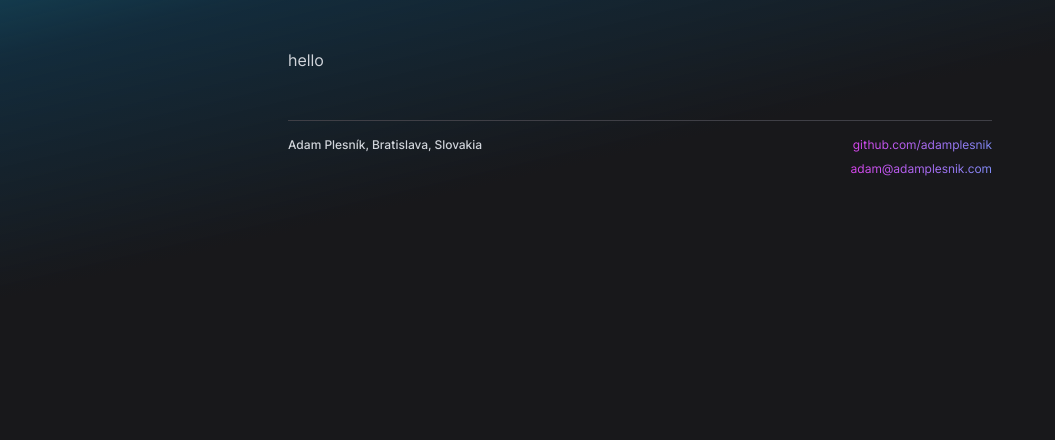
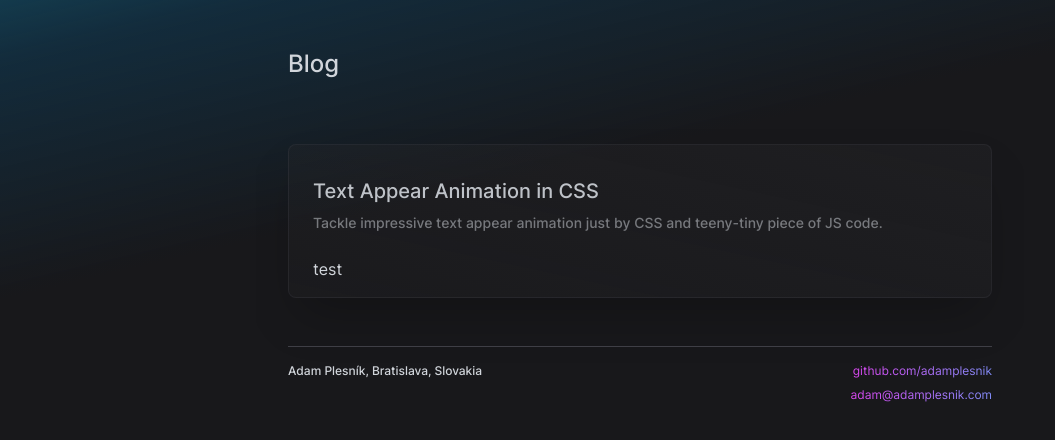
Before and after one commit to adamplesnik/adamplesnik.com, a React (Vite) app: page /blog in a window 1280 px wide. Shown: the top 440 px of the page, without its empty margins (0-1055 px from the left). Built offline with nearby package versions, Linux system fonts and the light colour scheme.

Commit message:
Add rest of the example blog, new path

```diff
--- a/src/main.tsx
+++ b/src/main.tsx
@@ -4,6 +4,7 @@ import { createBrowserRouter, RouterProvider } from 'react-router-dom'
 import Home from './pages/Home.tsx'
 import './index.css'
 import Blog from './pages/Blog.tsx'
+import TextAppearBlogPost from './blog/2024-04-05-TextAppear.tsx'
 
 const router = createBrowserRouter([
   {
@@ -15,6 +16,10 @@ const router = createBrowserRouter([
     path: '/blog',
     element: <Blog />,
   },
+  {
+    path: '/blog/test',
+    element: <TextAppearBlogPost />,
+  },
 ])
 
 ReactDOM.createRoot(document.getElementById('root')!).render(
--- a/src/pages/Blog.tsx
+++ b/src/pages/Blog.tsx
@@ -1,7 +1,20 @@
+import { NavLink } from 'react-router-dom'
+import Heading from '../components/Heading'
+import Tile from '../components/Tile'
 import Page from '../layouts/Page'
 
 const Blog = () => {
-  return <Page>hello</Page>
+  return (
+    <Page>
+      <Heading size={1}>Blog</Heading>
+      <Tile
+        title="Text Appear Animation in CSS"
+        subTitle="Tackle impressive text appear animation just by CSS and teeny-tiny piece of JS code."
+      >
+        <NavLink to="/blog/test">test</NavLink>
+      </Tile>
+    </Page>
+  )
 }
 
 export default Blog
```
